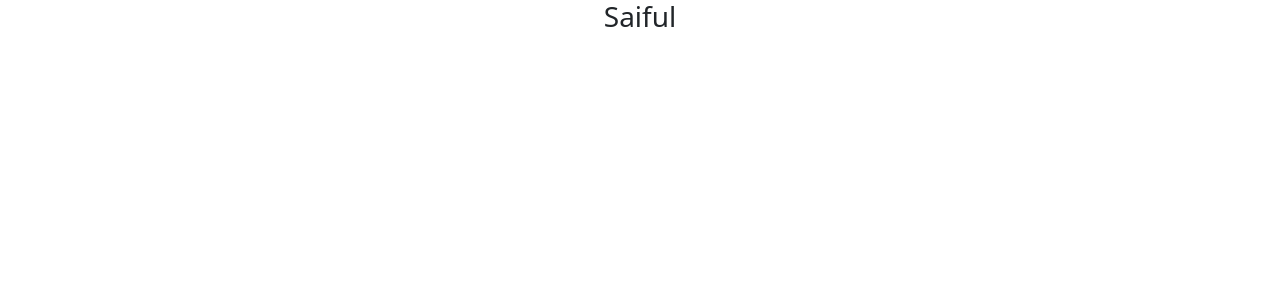
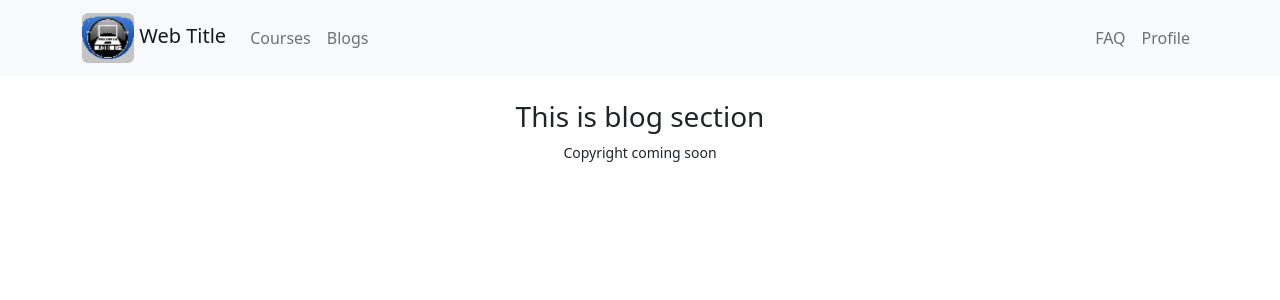
Before and after one commit to saiful9122113/boostUp-academy-clients-repo, a React (Create React App) app: page /blog/1 in a window 1280 px wide. Shown: the top 300 px of the page. Built offline with nearby package versions, Linux system fonts and the light colour scheme.

Commit message:
nav added here

```diff
--- a/public/index.html
+++ b/public/index.html
@@ -24,7 +24,7 @@
       work correctly both with client-side routing and a non-root public URL.
       Learn how to configure a non-root public URL by running `npm run build`.
     -->
-    <title>Saiful</title>
+    <title>Client</title>
   </head>
   <body>
     <noscript>You need to enable JavaScript to run this app.</noscript>
--- a/src/App.js
+++ b/src/App.js
@@ -1,10 +1,12 @@
 import logo from './logo.svg';
 import './App.css';
+import { RouterProvider } from 'react-router-dom';
+import { routes } from './Routes/Routes';
 
 function App() {
   return (
     <div className="App">
-      <h3>Saiful</h3>
+      <RouterProvider router={routes}></RouterProvider>
     </div>
   );
 }
--- /dev/null
+++ b/src/Layout/Main.js
@@ -0,0 +1,16 @@
+import React from 'react';
+import { Outlet } from 'react-router-dom';
+import Footer from '../Shared/Footer/Footer';
+import Header from '../Shared/Header/Header';
+
+const Main = () => {
+    return (
+        <div>
+            <Header></Header>
+            <Outlet></Outlet>
+            <Footer></Footer>
+        </div>
+    );
+};
+
+export default Main;
--- /dev/null
+++ b/src/Pages/Blog/Blog.js
@@ -0,0 +1,11 @@
+import React from 'react';
+
+const Blog = () => {
+    return (
+        <div>
+            <h3>This is blog section</h3>
+        </div>
+    );
+};
+
+export default Blog;
--- /dev/null
+++ b/src/Pages/Home/Home.js
@@ -0,0 +1,11 @@
+import React from 'react';
+
+const Home = () => {
+    return (
+        <div>
+            <h2>This is Home</h2>
+        </div>
+    );
+};
+
+export default Home;
--- /dev/null
+++ b/src/Routes/Routes.js
@@ -0,0 +1,25 @@
+import { createBrowserRouter } from "react-router-dom";
+import Main from "../Layout/Main";
+import Blog from "../Pages/Blog/Blog";
+import Home from "../Pages/Home/Home";
+
+export const routes =createBrowserRouter([
+    {
+        path:'/',
+        element:<Main></Main>,
+        children:[
+            {
+                path:'/',
+                element:<Home></Home>
+            },
+            {
+                path:'/home',
+                element:<Home></Home>
+            },
+            {
+                path:'/blog/:id',
+                element:<Blog></Blog>
+            },
+        ]
+    }
+])
--- /dev/null
+++ b/src/Shared/Footer/Footer.js
@@ -0,0 +1,11 @@
+import React from 'react';
+
+const Footer = () => {
+    return (
+        <div>
+            <small><p>Copyright coming soon</p></small>
+        </div>
+    );
+};
+
+export default Footer;
--- /dev/null
+++ b/src/Shared/Header/Header.js
@@ -0,0 +1,42 @@
+import React from 'react';
+import Container from 'react-bootstrap/Container';
+import Nav from 'react-bootstrap/Nav';
+import Navbar from 'react-bootstrap/Navbar';
+import NavDropdown from 'react-bootstrap/NavDropdown';
+import image from '../../images/icon.png';
+
+const Header = () => {
+    return (
+        <Navbar collapseOnSelect className='mb-4' expand="lg" bg="light" variant="light">
+        <Container>
+          <Navbar.Brand href="#title"><img className='w-14 md:w-14 rounded rounded-full' src={image} alt="main-logo"></img> Web Title</Navbar.Brand>
+          <Navbar.Toggle aria-controls="responsive-navbar-nav" />
+          <Navbar.Collapse id="responsive-navbar-nav">
+            <Nav className="me-auto">
+              <Nav.Link href="#courses">Courses</Nav.Link>
+              <Nav.Link href="#blogs">Blogs</Nav.Link>
+              {/* <NavDropdown title="Dropdown" id="collasible-nav-dropdown">
+                <NavDropdown.Item href="#action/3.1">Action</NavDropdown.Item>
+                <NavDropdown.Item href="#action/3.2">
+                  Another action
+                </NavDropdown.Item>
+                <NavDropdown.Item href="#action/3.3">Something</NavDropdown.Item>
+                <NavDropdown.Divider />
+                <NavDropdown.Item href="#action/3.4">
+                  Separated link
+                </NavDropdown.Item>
+              </NavDropdown> */}
+            </Nav>
+            <Nav>
+              <Nav.Link href="#faq">FAQ</Nav.Link>
+              <Nav.Link eventKey={2} href="#profile">
+                Profile
+              </Nav.Link>
+            </Nav>
+          </Navbar.Collapse>
+        </Container>
+      </Navbar>
+    );
+};
+
+export default Header;
```
Also changed, not shown: src/Pages/Courses/Courses.js (added, +11 -0 lines), src/Pages/FAQ/FAQ.js (added, +11 -0 lines), src/Pages/Profile/Profile.js (added, +11 -0 lines), src/Pages/Toggle/Toggle.js (added, +11 -0 lines), src/images/icon.png (added).
